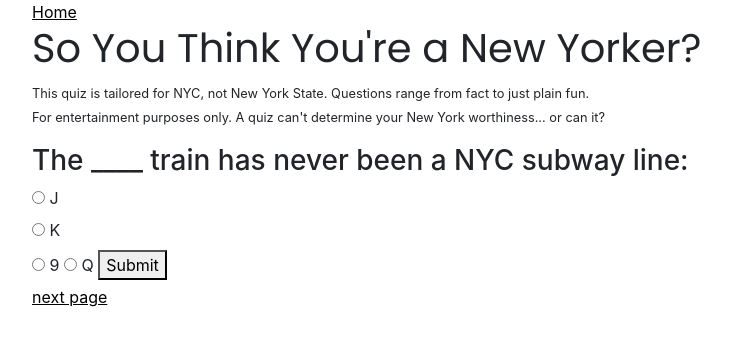
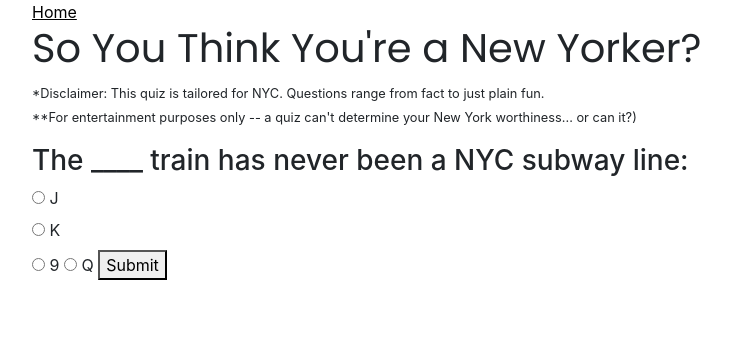
Before and after one commit to kimcarey/ny-quiz, a Flask app: page /quiz in a window 1280 px wide. Shown: the top 346 px of the page, without its empty margins (53-784 px from the left). Run offline with Flask 2, Linux system fonts and the light colour scheme; some libraries are stand-ins or nearby versions.

```diff
--- a/templates/quiz.html
+++ b/templates/quiz.html
@@ -4,8 +4,8 @@
 <!--    <script src=" {{ url_for('static', filename='main.js') }} "></script> -->
 
     <h1 style="font-family: Poppins">So You Think You're a New Yorker?</h1>
-    <p><small>This quiz is tailored for NYC, not New York State. Questions range from fact to just plain fun.<br>
-        For entertainment purposes only. A quiz can't determine your New York worthiness... or can it?</small></p>
+    <p><small>*Disclaimer: This quiz is tailored for NYC. Questions range from fact to just plain fun.<br>
+        **For entertainment purposes only -- a quiz can't determine your New York worthiness... or can it?)</small></p>
 
     <h3>{{ question }}</h3>
 <!--    <ul>-->
@@ -25,13 +25,15 @@
       <label for="choice3">{{ choice3 }}</label>
       <input type="radio" id="choice4" name="answer" value="choice4">
       <label for="choice4">{{ choice4 }}</label>
-      <input type="hidden" id="page" name="page" value="1">
+<!--        Hard code page number below or use next_page variable. Latter shows up as gobbly goop-->
+      <input type="hidden" id="page" name="page" value="{{ page }}">
+        <input type="hidden" id="question_id" name="question_id" value="{{ question_id }}">
       <button type="submit">Submit</button>
+
+
     </form>
 
 
+<!--    <a href="{{ next_page }}">next page</a>-->
 
-    <a href="{{ next_page }}">next page</a>
-
-<!--    <button type="start" onclick="startGame()">START QUIZ</button>-->
 {% endblock %}
```
Also changed, not shown: templates/index.html (+8 -1 lines).
